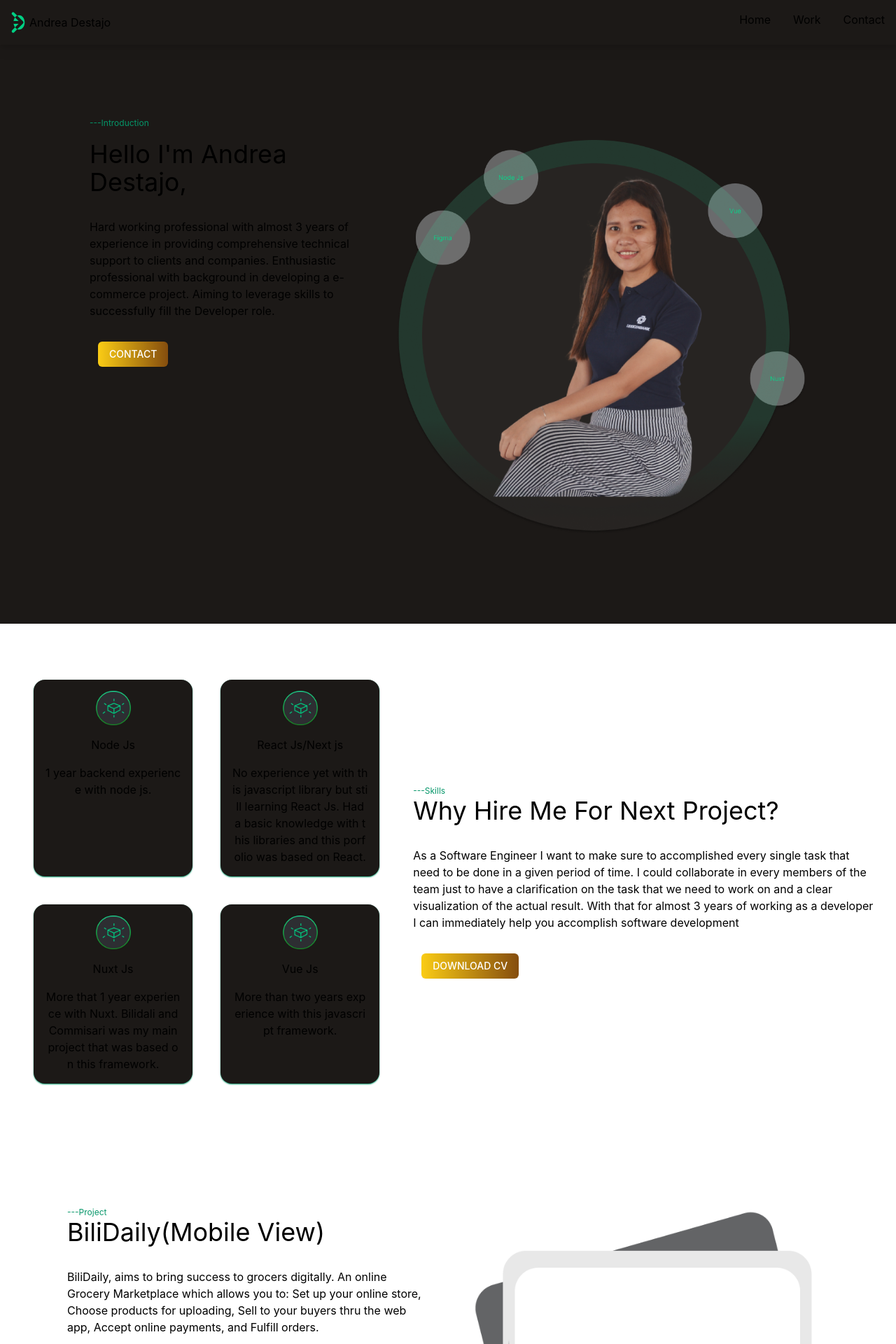
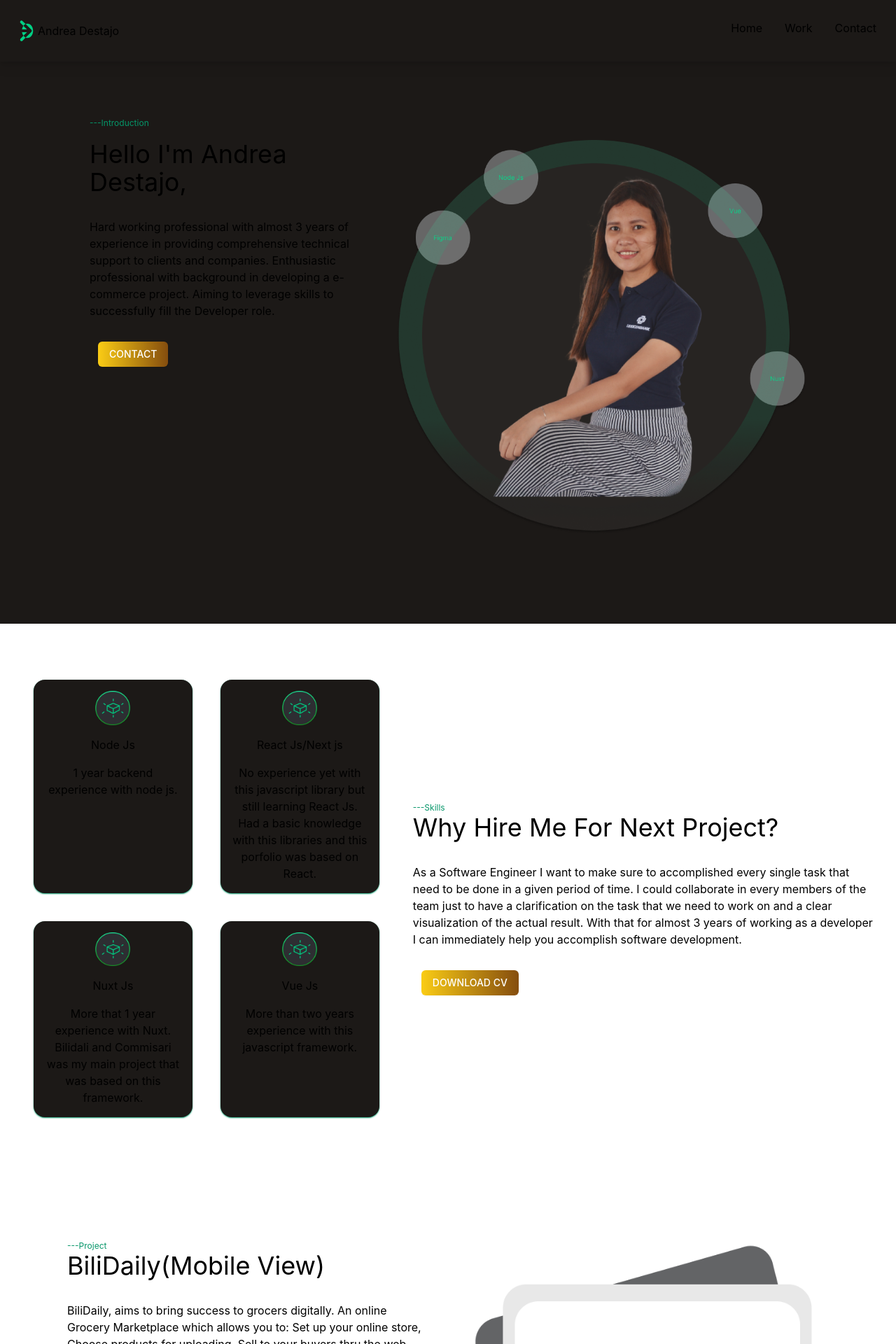
Before and after one commit to Destnyl/porfolio, a Next.js app: page / in a window 1280 px wide. Shown: the top 1920 px of the page at 70% size. Built offline with nearby package versions, Linux system fonts and the light colour scheme.

Commit message:
break word

```diff
--- a/components/Navbar.tsx
+++ b/components/Navbar.tsx
@@ -10,7 +10,7 @@ const navigation = [
 
 const Navbar = () => {
   return (
-    <nav className="2xl:container flex gap-x-8 justify-between p-4 bg-stone-900 fixed left-0 right-0 drop-shadow-lg">
+    <nav className="2xl:container flex gap-x-8 justify-between p-7 bg-stone-900 fixed left-0 right-0 drop-shadow-lg">
       <div className="logo flex flex-row gap-x-1.5 items-center">
       <Image
           src={imageURL}
--- a/components/Skill.tsx
+++ b/components/Skill.tsx
@@ -19,7 +19,7 @@ const Skills = () => {
                             alt=""
                         />
                         <p>Node Js</p>
-                        <p>1 year backend experience with node js.</p>
+                        <p className="break-normal">1 year backend experience with node js.</p>
                     </Fragment>
                 </Card>
 
@@ -32,7 +32,7 @@ const Skills = () => {
                             alt=""
                         />
                         <p>React Js/Next js</p>
-                        <p>No experience yet with this javascript library but still learning React Js. Had a basic knowledge with this libraries and this porfolio was based on React.</p>
+                        <p className="break-normal">No experience yet with this javascript library but still learning React Js. Had a basic knowledge with this libraries and this porfolio was based on React.</p>
                     </Fragment>
                 </Card>
 
@@ -45,7 +45,7 @@ const Skills = () => {
                             alt=""
                         />
                         <p>Nuxt Js</p>
-                        <p>More that 1 year experience with Nuxt. Bilidali and Commisari was my main project that was based on this framework.</p>
+                        <p className="break-normal">More that 1 year experience with Nuxt. Bilidali and Commisari was my main project that was based on this framework.</p>
                     </Fragment>
                 </Card>
 
@@ -58,7 +58,7 @@ const Skills = () => {
                             alt=""
                         />
                         <p>Vue Js</p>
-                        <p>More than two years experience with this javascript framework.</p>
+                        <p className="break-normal">More than two years experience with this javascript framework.</p>
                     </Fragment>
                 </Card>
             </section>
@@ -70,7 +70,7 @@ const Skills = () => {
                 <ContentDetails
                     title='Why Hire Me For Next Project?'
                     description='As a Software Engineer I want to make sure to accomplished every single task that need to be done in a given period of time. I could collaborate in every members of the team just to have a clarification on the task that we need to work on and a clear visualization of the actual result. With that for almost 3 years of working as a developer I can immediately help you accomplish software
-                    development'
+                    development.'
                     btnLabel="Download CV"
                     url=""
                 />
```
